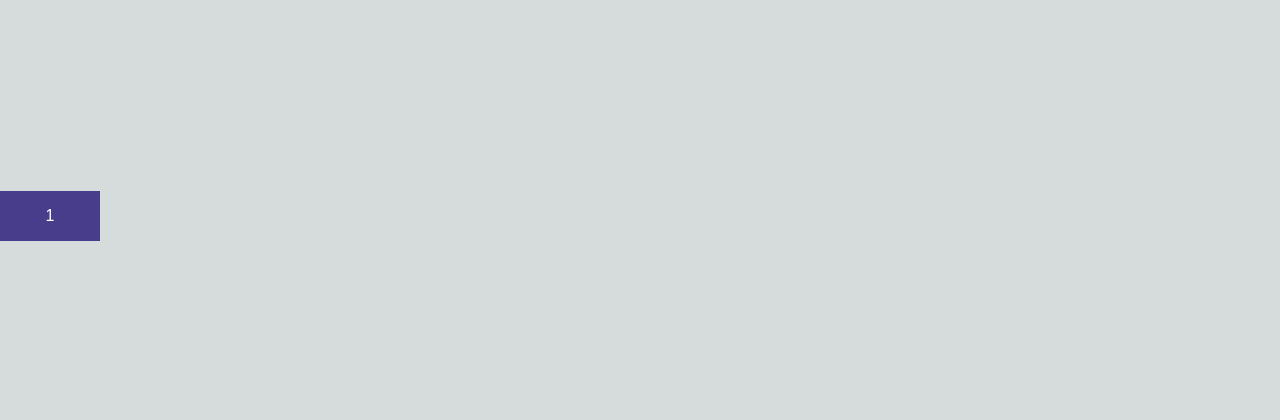
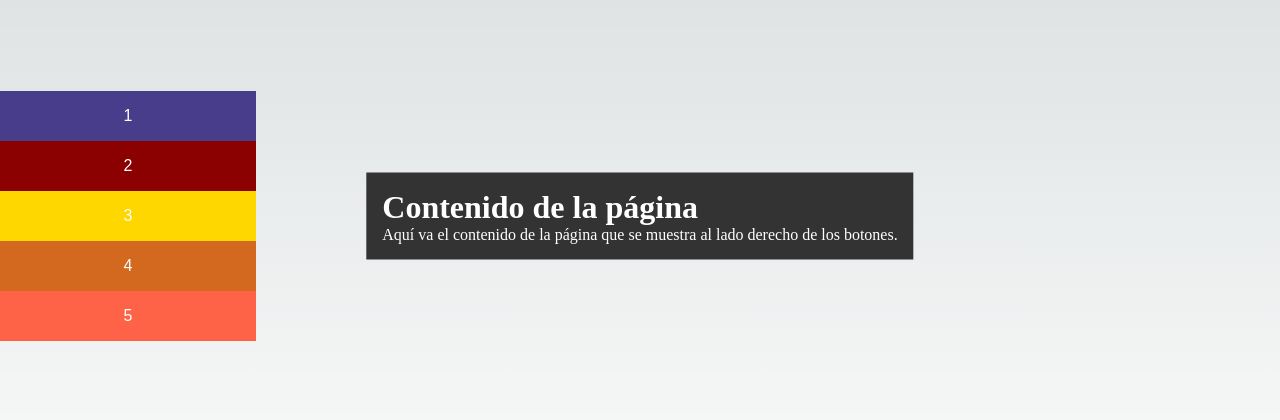
Before and after one commit to garriagus/my-nextJS-portfolio, a Next.js app: page /app in a window 1280 px wide. Shown: the part 184-604 px from the top of the page. Built offline with nearby package versions, Linux system fonts and the light colour scheme.

Commit message:
"MODIFY: Buttons,Sidebar"

```diff
--- /dev/null
+++ b/src/components/Buttons/Buttons.module.css
@@ -0,0 +1,117 @@
+
+#p1 {
+    left: 0;
+  }
+
+  #p2,
+  #p3,
+  #p4,
+  #p5 {
+    left: 200%;
+  }
+
+  #p1 {
+    background: darkslateblue;
+  }
+
+  #p2 {
+    background: darkred;
+  }
+
+  #p3 {
+    background: gold;
+  }
+
+  #p4 {
+    background: chocolate;
+  }
+
+  #p5 {
+    background: tomato;
+  }
+
+
+#t2:target #p2,
+#t3:target #p3,
+#t4:target #p4,
+#t5:target #p5 {
+    transform: translateX(-190%);
+    -webkit-transform: translateX(-190%);
+    -moz-transform: translateX(-190%);
+    -o-transform: translateX(-190%);
+    transition-delay: .4s !important;
+}
+
+
+#t2:target #p1,
+#t3:target #p1,
+#t4:target #p1,
+#t5:target #p1 {
+    background: black;
+}
+
+#t2:target #p1 .icon,
+#t3:target #p1 .icon,
+#t4:target #p1 .icon,
+#t5:target #p1 .icon {
+    -webkit-filter: blur(3px);
+    filter: blur(1px);
+}
+
+
+.sidebar {
+    display: flex;
+    flex-direction: column;
+    height: 100vh;
+    width: 100px;
+    background-color: #333;
+    color: #fff;
+    position: fixed;
+    left: 0;
+    top: 0;
+    height: auto;
+    top: 50%;
+  transform: translate(0%, -50%);
+}
+
+.sidebar-button {
+    background-color: #333;
+    border: none;
+    color: #fff;
+    cursor: pointer;
+    font-size: 16px;
+    padding: 16px;
+    transition: all 0.3s ease;
+    width: 100%;
+}
+
+
+
+#c1 {
+  background: darkslateblue;
+}
+
+#c2 {
+  background: tomato;
+}
+
+#c3 {
+  background: gold;
+}
+
+#c4 {
+  background: deeppink;
+}
+
+#c5 {
+  background: midnightblue;
+}
+
+#prueb{
+ display: none;
+}
+
+
+#pruebaa{
+  display:none;
+}
--- /dev/null
+++ b/src/components/Buttons/SidebarButtons.tsx
@@ -0,0 +1,74 @@
+import React from "react";
+import { useState } from "react";
+import Link from "next/link";
+import { Inter } from "next/font/google";
+
+import styles from "./Buttons.module.css";
+
+import HoverContainer from "../Sidebar/HoverContainer";
+import { FaHeart } from "react-icons/fa";
+
+
+const inter = Inter({ subsets: ["latin"] });
+
+const navItems: { label: string; page?: string; link?: string }[] = [
+    { label: "Home", page: "/" },
+    { label: "Blog", page: "/blog" },
+    { label: "Contact", page: "/contact" },
+    { label: "Source Code", link: "https://github.com/ijjk/notion-blog" },
+];
+
+
+export default function Button({ children, ...props }) {
+    const [isNavExpanded, setIsNavExpanded] = useState(false);
+
+    const media_urls = [
+        {
+            id: 1,
+            title: 'Video One',
+            video_url:
+                '',
+        },
+    ]
+
+
+    const handleMouseEnter1 = (e: { target: any; }) => {
+        const button = e.target;
+        document.body.style.backgroundColor = 'blue';
+        //document.body.id = 'prueba';
+        const contenido = document.getElementById('pruebaa');
+        contenido?.setAttribute('id','styles.pruebaa')
+        const intro = window.document;
+        console.log(contenido)
+       // intro.getElementById('prueba') = 'red';
+
+
+    }
+    const handleMouseLeave1 = (e: { target: any; }) => {
+        const button = e.target;
+
+        const div = document.querySelector('#prueba');
+
+        //document.body.style.backgroundColor = 'white';
+        //console.log({div})
+    }
+
+
+    return (
+        <>
+
+            <div id="pruebaa" className={styles["sidsebar"]}>
+                <nav id={styles["btn" + children]} onMouseEnter={handleMouseEnter1}
+                    onMouseLeave={handleMouseLeave1} className={styles["siadebar"]}>
+                    <div id={styles["btn" + children]} className={styles["sidsebar"]}  >
+                        <button className={styles["sidebar-button"]} id={styles["p" + children]}
+                        >{children}</button>
+                    </div>
+                </nav>
+            </div>
+
+        </>
+
+
+    );
+}
--- a/src/components/Sidebar/HoverContainer.tsx
+++ b/src/components/Sidebar/HoverContainer.tsx
@@ -4,7 +4,7 @@ import Link from "next/link";
 import { Inter } from "next/font/google";
 
 import styles from "./Sidebar.module.css";
-import Button from "./SidebarButtons";
+import Button from "../Buttons/SidebarButtons";
 import { FaHeart } from "react-icons/fa";
 
 
--- a/src/components/Sidebar/Sidebar.module.css
+++ b/src/components/Sidebar/Sidebar.module.css
@@ -336,3 +336,37 @@
 #btn2:hover ~ #hide1 {
   display: none
 }
+
+
+.prueba {
+  display : 'block';
+background-color : 'red';
+}
+
+
+.wrapper {
+  display: flex;
+  flex-direction: row;
+  height: 100vh;
+}
+
+.sidebar {
+  display: flex;
+  flex-direction: column;
+  width: 20%;
+  background-color: #ccc;
+}
+
+.button {
+  padding: 10px;
+  margin: 10px;
+  border: none;
+  background-color: #fff;
+  cursor: pointer;
+}
+
+.content {
+  width: 80%;
+  background-color: #eee;
+  padding: 20px;
+}
--- a/src/components/Sidebar/Sidebar.tsx
+++ b/src/components/Sidebar/Sidebar.tsx
@@ -6,7 +6,7 @@ import { Inter } from "next/font/google";
 import styles from "./Sidebar.module.css";
 
 
-import SidebarButton from "./SidebarButtons";
+import SidebarButton from "../Buttons/SidebarButtons";
 
 
 const inter = Inter({ subsets: ["latin"] });
@@ -19,14 +19,46 @@ const navItems: { label: string; page?: string; link?: string }[] = [
 
 export default function Sidebar({ children }) {
     const [isNavExpanded, setIsNavExpanded] = useState(false);
+
+    const handleMouseEnter = (e) => {
+        const button = e.target;
+   ;
+        document.body.style.backgroundColor = 'blue';
+        //document.body.id = 'prueba';
+        const contenido = document.getElementById("prueba"+{children});
+        const intro = window.document;
+       // intro.getElementById('prueba') = 'red';
+       // console.log(contenido)
+
+    }
+    const handleMouseLeave = (e) => {
+        const button = e.target;
+
+        // const div = document.querySelector('#prueba');
+        const contenido = document.getElementById("prueba");
+
+        document.body.style.backgroundColor = 'green';
+      //  console.log({ children })
+    }
+
     return (
         <>
-            <nav className={styles["navigation"]}>
-                <div className="slidebar"></div>
-            <SidebarButton>{1}</SidebarButton>
+            <div className={styles.wrapper}>
+                <div  onMouseEnter={handleMouseEnter}
+                    onMouseLeave={handleMouseLeave} className={styles.sidebar}>
+                    <SidebarButton  >{1}</SidebarButton>
+                    <SidebarButton>{2}</SidebarButton>
+                    <SidebarButton>{3}</SidebarButton>
+                    <SidebarButton>{4}</SidebarButton>
+                    <SidebarButton>{5}</SidebarButton>
+                </div>
+                <div className={styles["sidebar-content"]}>
+                    <h1 id={styles.c1}>Contenido de la página</h1>
+                    <p>Aquí va el contenido de la página que se muestra al lado derecho de los botones.</p>
+                </div>
+            </div>
 
-            <SidebarButton>{2}</SidebarButton>
-            </nav>
+
 
 
         </>
--- a/src/components/Sidebar/SidebarButtons.tsx
+++ /dev/null
@@ -1,98 +0,0 @@
-import React from "react";
-import { useState } from "react";
-import Link from "next/link";
-import { Inter } from "next/font/google";
-
-import styles from "./Sidebar.module.css";
-
-import HoverContainer from "./HoverContainer";
-import { FaHeart } from "react-icons/fa";
-
-
-const inter = Inter({ subsets: ["latin"] });
-
-const navItems: { label: string; page?: string; link?: string }[] = [
-    { label: "Home", page: "/" },
-    { label: "Blog", page: "/blog" },
-    { label: "Contact", page: "/contact" },
-    { label: "Source Code", link: "https://github.com/ijjk/notion-blog" },
-];
-
-
-export default function Button({ children, ...props }) {
-    const [isNavExpanded, setIsNavExpanded] = useState(false);
-
-    const media_urls = [
-        {
-            id: 1,
-            title: 'Video One',
-            video_url:
-                '',
-        },
-    ]
-
-
-    const handleMouseEnter1 = (e) => {
-        const button = e.target;
-        const h1 = document.querySelector('h1');
-        //h1.style.display = 'block';h
-        document.body.style.backgroundColor = 'red';
-        console.log("entra"+ children)
-    }
-    const handleMouseLeave1 = (e) => {
-        const button = e.target;
-        console.log("sale")
-        const div = document.querySelector('show');
-        document.body.style.display = 'block';
-        document.body.style.backgroundColor = 'white';
-    }
-
-
-
-    return (
-        <>
-
-            <nav className={styles["sidebar"]}>
-                <ul  className={styles["menu"]}>
-                    <div id={styles["btn" + children]} className={styles["sidebar"]}  >
-                        <button className={styles["sidebar-button"]} id={styles["p" + children]}
-                            onMouseEnter={handleMouseEnter1}
-                            onMouseLeave={handleMouseLeave1}
-                        >{children}</button>
-                    </div>
-
-                </ul>
-
-            </nav>
-
-            <div id={styles.show}>
-                <h1 className='text-center'>Cloudinary Video Show</h1>
-                <div className='container'>
-                    <div className='row'>
-                        {media_urls.map((media) => (
-                            <div key={media.id} className='col-lg-4 col-sm-6 mb-4'>
-                                <div className='card h-100'>
-                                    <div className='card-body'>
-                                        <h4 className='card-title'>{media.title}</h4>
-                                        <video
-                                            width='320'
-                                            height='240'
-                                            controls
-
-                                        >                                            <source src={media.video_url} type='video/mp4' />
-                                        </video>
-                                    </div>
-                                </div>
-                            </div>
-                        ))}
-                    </div>
-                </div>
-
-            </div>
-
-
-        </>
-
-
-    );
-}
--- a/src/pages/app/index.tsx
+++ b/src/pages/app/index.tsx
@@ -6,7 +6,7 @@ import { Inter } from "next/font/google";
 import Sidebar from '../../components/Sidebar/Sidebar'
 
 
-import SidebarButton from '../../components/Sidebar/SidebarButtons'
+import SidebarButton from '../../components/Buttons/SidebarButtons'
 import { FaHeart } from "react-icons/fa";
 
 import HoverContainer from '../../components/Sidebar/HoverContainer'
@@ -28,8 +28,7 @@ return (
     </Head>
 
 
-    <SidebarButton>1</SidebarButton>
-
+    <Sidebar>estoy en un sidebar en un index en app</Sidebar>
   </>
 
 );
--- a/src/pages/index.tsx
+++ b/src/pages/index.tsx
@@ -16,8 +16,6 @@ export default function Home() {
       <Head></Head>
       <main className={`${styles.main} ${inter.className}`}>
         <Navbar></Navbar>
-        <Sidebar>{}</Sidebar>
-
         <div id={styles["show"]}>
           <p>
             Get started by editing&nbsp;
```
Also changed, not shown: src/components/Buttons/Button.tsx (added).
